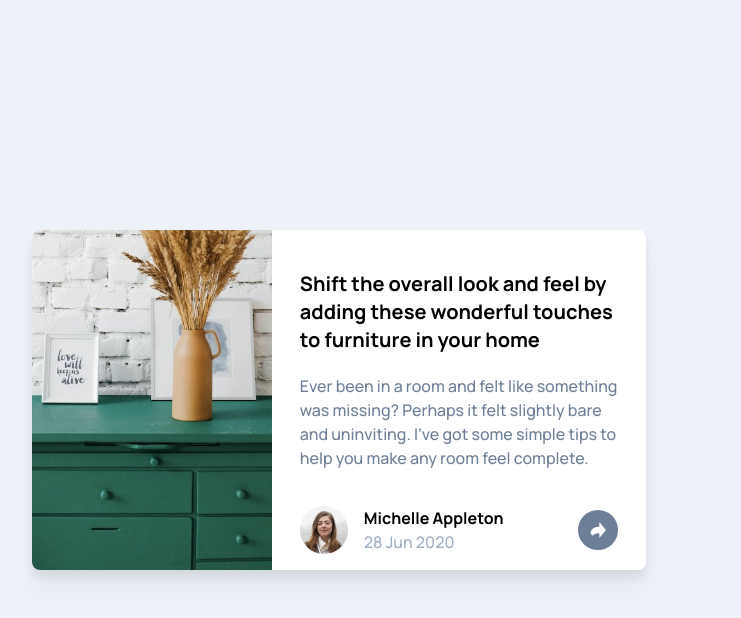
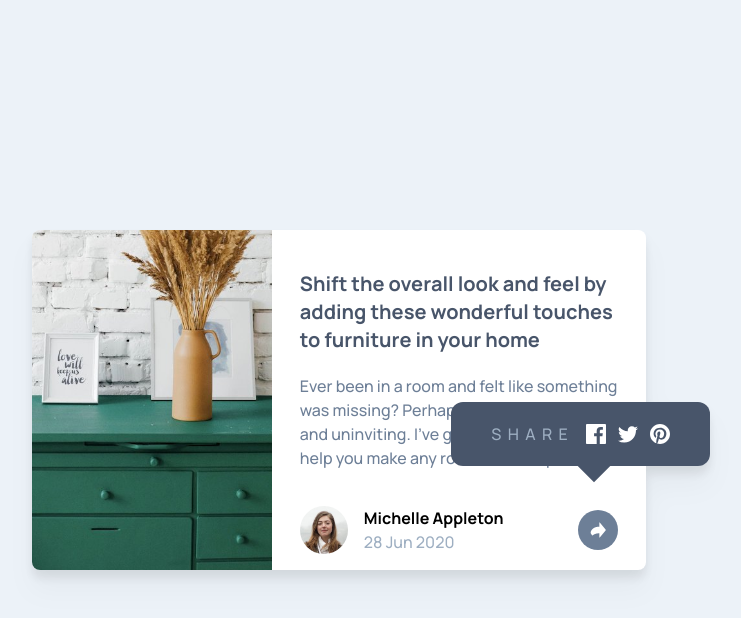
Before and after one commit to anmolthedeveloper/article-preview-component-fm, a website: page index.html in a window 1280 px wide. Both pictures are taken after a click on the picture 899 px from the left and 530 px from the top of the page. Shown: the whole page, without its empty margins (301-1042 px from the left). Drawn offline with nearby package versions, Linux system fonts and the light colour scheme.

Commit message:
created state for desktop too

```diff
--- a/index.html
+++ b/index.html
@@ -36,7 +36,7 @@
       />
       <div>
         <div class="px-7 pt-10">
-          <p class="text-xl font-bold">
+          <p class="text-xl font-bold text-veryDarkGrayishBlue">
             Shift the overall look and feel by adding these wonderful touches to
             furniture in your home
           </p>
@@ -48,9 +48,16 @@
         </div>
         <div
           id="shareBg"
-          class="flex h-20 mt-5 px-7 py-5 items-center justify-between rounded-b-lg"
+          class="flex lg:relative h-20 mt-5 px-7 py-5 items-center justify-between rounded-b-lg"
         >
-          <div id="share" class="hidden items-center">
+          <div
+            id="pointedDiv"
+            class="hidden w-10 h-10 lg:absolute lg:top-[-3.5rem] lg:right-[2rem] transform rotate-45 bg-veryDarkGrayishBlue lg:z-10"
+          ></div>
+          <div
+            id="share"
+            class="hidden lg:absolute lg:z-20 lg:py-5 lg:px-10 lg:rounded-xl lg:top-[-5.5rem] lg:right-[-4rem] items-center"
+          >
             <p class="tracking-[0.4em] text-grayishBlue">SHARE</p>
             <img
               src="./images/icon-facebook.svg"
@@ -96,6 +103,7 @@
       const shareBg = $("#shareBg");
       const share = $("#share");
       const details = $("#details");
+      const pointedDiv = $("#pointedDiv");
       function openMenu() {
         isMenuOpened = !isMenuOpened;
 
@@ -125,10 +133,18 @@
             shareImg.attr("src", "./images/icon-share-active.svg");
             shareImg.removeClass("bg-lightGrayishBlue");
             shareImg.addClass("bg-desaturatedDarkBlue");
+            share.removeClass("hidden");
+            share.addClass("flex");
+            share.addClass("bg-veryDarkGrayishBlue");
+            pointedDiv.removeClass("hidden");
           } else {
             shareImg.attr("src", "./images/icon-share.svg");
             shareImg.removeClass("bg-desaturatedDarkBlue");
             shareImg.addClass("bg-lightGrayishBlue");
+            share.removeClass("flex");
+            share.addClass("hidden");
+            share.removeClass("bg-veryDarkGrayishBlue");
+            pointedDiv.addClass("hidden");
           }
         }
       }
```
Also changed, not shown: output.css.
